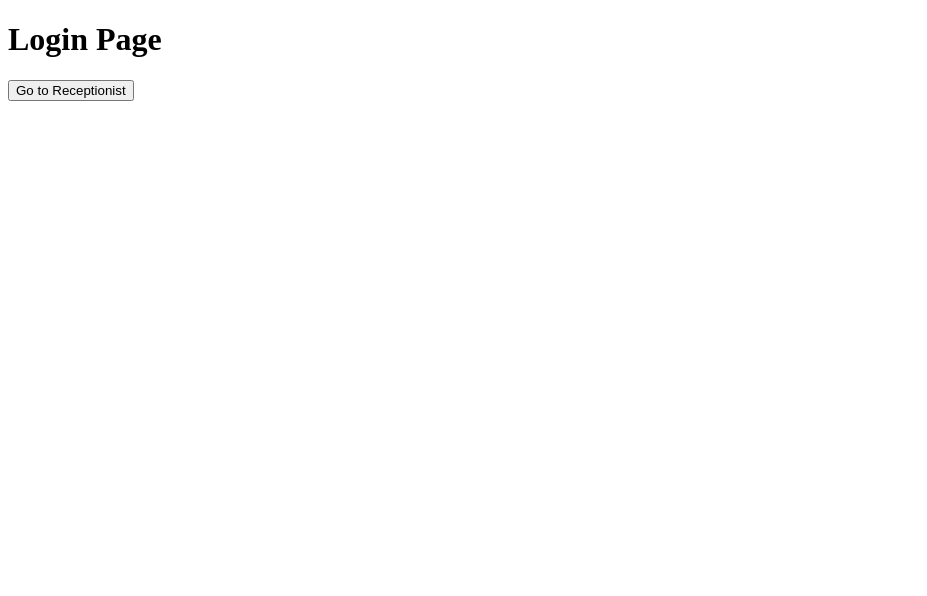
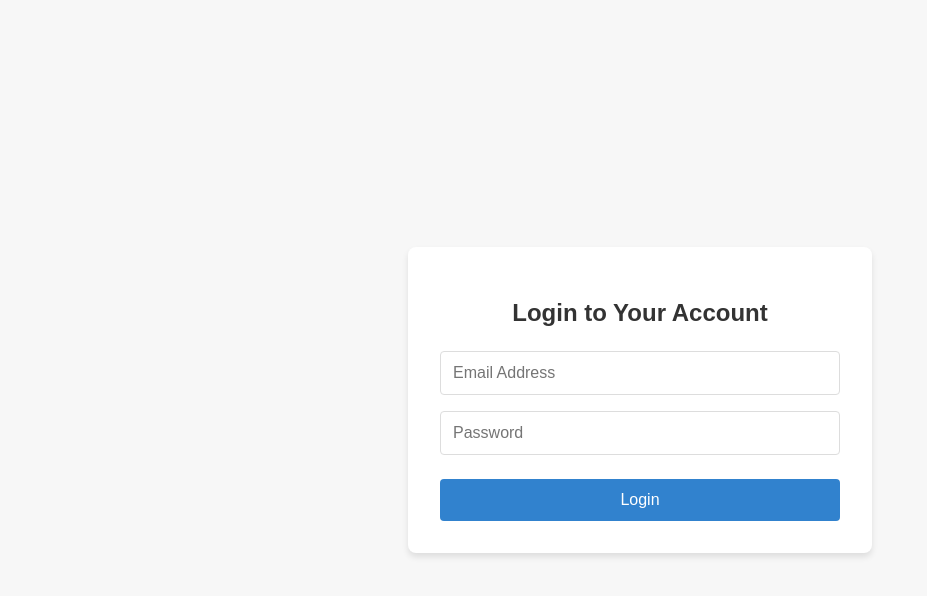
Before and after one commit to jubaer36/HotelManagementSystem, a React (Create React App) app in the folder frontend/: page /login in a window 1280 px wide. Shown: the top 596 px of the page, without its empty margins (0-927 px from the left). Built offline with nearby package versions, Linux system fonts and the light colour scheme.

Commit message:
login styling added

```diff
--- /dev/null
+++ b/frontend/src/pages/Login.css
@@ -0,0 +1,68 @@
+/* General styles */
+body {
+    margin: 0;
+    font-family: Arial, sans-serif;
+    background-color: #f7f7f7; /* Light gray background */
+}
+
+/* Container for the login */
+.login-container {
+    display: flex;
+    justify-content: center;
+    align-items: center;
+    height: 100vh; /* Full screen height */
+    background-color: #f7f7f7;
+}
+
+/* The login box styling */
+.login-box {
+    background: white;
+    padding: 2rem;
+    border-radius: 8px;
+    box-shadow: 0 4px 6px rgba(0, 0, 0, 0.1);
+    width: 100%;
+    max-width: 400px; /* Set max width for alignment */
+    text-align: center;
+}
+
+/* Heading styles */
+.login-heading {
+    font-size: 1.5rem;
+    margin-bottom: 0.5rem;
+    color: #333; /* Dark gray */
+}
+
+/* Input fields */
+.login-input {
+    width: 100%; /* Match the button width */
+    padding: 0.75rem;
+    margin: 0.5rem 0;
+    border: 1px solid #ddd; /* Light gray border */
+    border-radius: 4px;
+    font-size: 1rem;
+    box-sizing: border-box; /* Ensures consistent padding */
+}
+
+/* Input focus effect */
+.login-input:focus {
+    border-color: #3182ce; /* Blue border on focus */
+    outline: none;
+}
+
+/* Login button */
+.login-button {
+    width: 100%; /* Match input width */
+    padding: 0.75rem;
+    font-size: 1rem;
+    color: white;
+    background-color: #3182ce; /* Blue background */
+    border: none;
+    border-radius: 4px;
+    cursor: pointer;
+    margin-top: 1rem;
+}
+
+/* Button hover effect */
+.login-button:hover {
+    background-color: #2b6cb0; /* Darker blue */
+}
--- a/frontend/src/pages/Login.js
+++ b/frontend/src/pages/Login.js
@@ -1,19 +1,32 @@
 import React from "react";
-import { useNavigate } from "react-router-dom";
-
-function Login(){
+import "./Login.css"; // Import the CSS file
+import {useNavigate} from "react-router-dom";
+const Login = () => {
     const navigate = useNavigate();
-
-    return(
-        <div>
-            <h1>
-                Login Page
-            </h1>
-            <button onClick={() => navigate("/receptionist")}>
-        Go to Receptionist
-    </button>
-
+    return (
+        <div className="login-container">
+            <div className="login-box">
+                <h2 className="login-heading">Login to Your Account</h2>
+                <p className="login-subheading">
+                </p>
+                <form className="login-form">
+                    <input
+                        type="email"
+                        placeholder="Email Address"
+                        className="login-input"
+                    />
+                    <input
+                        type="password"
+                        placeholder="Password"
+                        className="login-input"
+                    />
+                    <button type="submit" className="login-button" onClick={() => navigate("/receptionist")}>
+                        Login
+                    </button>
+                </form>
+            </div>
         </div>
     );
-}
+};
+
 export default Login;
```
